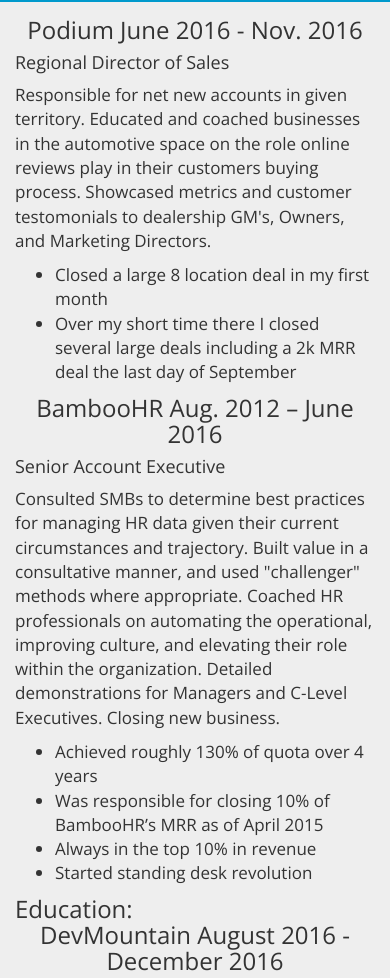
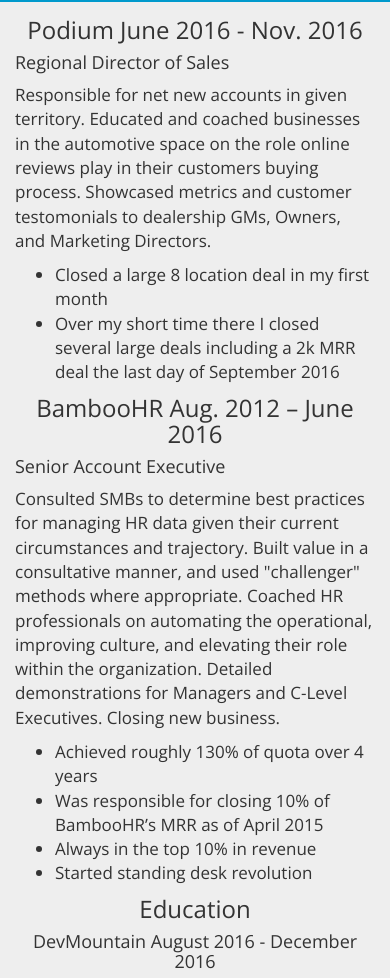
Before and after one commit to JBrown334/portfolioPage, a website: page index.html at #!/experience in a window 390 px wide. Shown: the part 71-1049 px from the top of the page. Drawn offline with nearby package versions, Linux system fonts and the light colour scheme; some packages are replaced by stand-ins of ours.

Commit message:
small mobile specific styling change

```diff
--- a/views/experience.html
+++ b/views/experience.html
@@ -12,11 +12,11 @@
   <h4>Regional Director of Sales</h4>
 <p>
 
-Responsible for net new accounts in given territory.  Educated and coached businesses in the automotive space on the role online reviews play in their customers buying process.  Showcased metrics and customer testomonials to dealership GM's, Owners, and Marketing Directors.
+Responsible for net new accounts in given territory.  Educated and coached businesses in the automotive space on the role online reviews play in their customers buying process.  Showcased metrics and customer testomonials to dealership GMs, Owners, and Marketing Directors.
 
 <ul>
   <li>Closed a large 8 location deal in my first month</li>
-  <li>Over my short time there I closed several large deals including a 2k MRR deal the last day of September</li>
+  <li>Over my short time there I closed several large deals including a 2k MRR deal the last day of September 2016</li>
 </ul>
 </p>
 
@@ -34,8 +34,8 @@
 </ul>
 </p>
 
-<h3 >Education:</h3>
-<h3 class="text-center">DevMountain  August 2016 - December 2016</h3>
+<h3 class="text-center">Education</h3>
+<h4 class="text-center">DevMountain  August 2016 - December 2016</h4>
 <p>
 
  DevMountain is an intense 16 week web development bootcamp.  Students are immersed in the latest technologies applicable to real world web development through a thoughtful curriculum and coaching by experienced industry experts.
```
